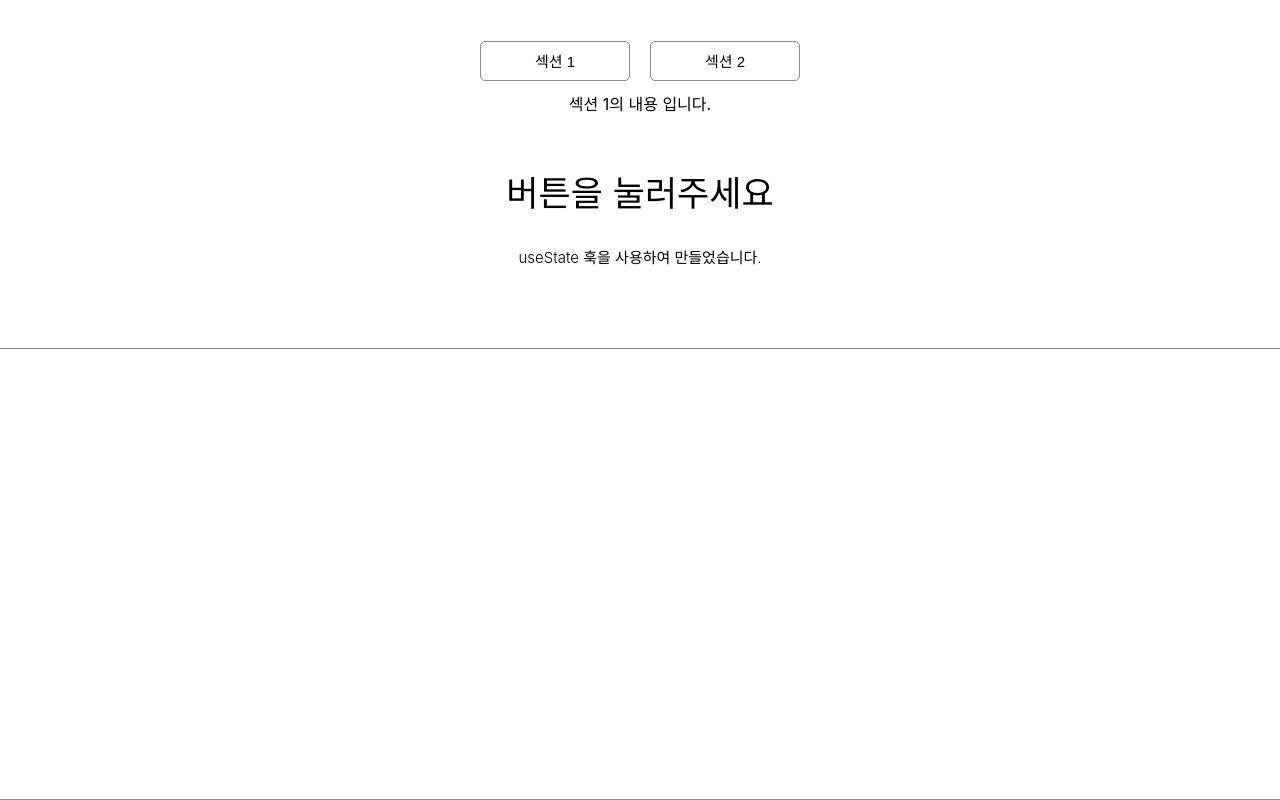
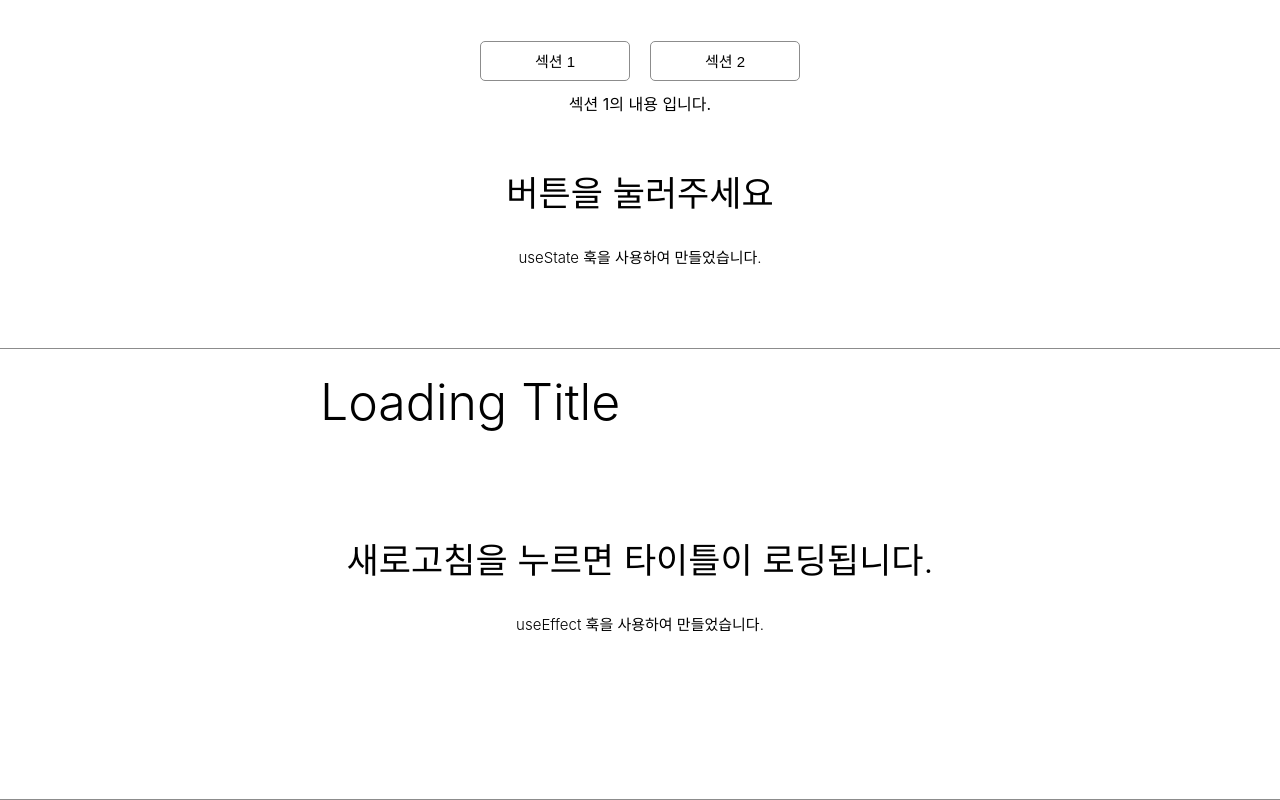
Before and after one commit to ldh3907/study-react-nomadcoder-10-kinds-hooks, a React (Create React App) app: page /#/ in a window 1280 px wide. Shown: the part 1104-1904 px from the top of the page. Built offline with nearby package versions, Linux system fonts and the light colour scheme.

Commit message:
update : loadingtitle
update : loadingtitle

```diff
--- a/src/components/loadingTitle.js
+++ b/src/components/loadingTitle.js
@@ -12,9 +12,22 @@ const LoadingTitle = () => {
     return setTitle;
   };
   const titleUpdater = useTitle("Loading...");
+  setTimeout(() => titleUpdater("10 Hooks"), 5000);
   return (
     <section id="LoadingTitle">
-      <div className="loadingtitle-container"></div>
+      <div className="loadingtitle-container">
+        <div className="loadingtitle-wrap">
+          <div className="loadingtitle-title">Loading Title</div>
+          <div className="loadingtitle-content-wrap">
+            <div className="loadingtitle-express">
+              새로고침을 누르면 타이틀이 로딩됩니다.
+            </div>
+            <div className="loadingtitle-explain">
+              useEffect 훅을 사용하여 만들었습니다.
+            </div>
+          </div>
+        </div>
+      </div>
     </section>
   );
 };
--- a/src/components/loadingtitle.css
+++ b/src/components/loadingtitle.css
@@ -8,3 +8,34 @@
   margin: auto;
   border-bottom: 0.5px solid #8c8c8c;
 }
+
+.loadingtitle-wrap {
+  width: 50%;
+  height: 90%;
+}
+
+.loadingtitle-title {
+  font-size: 50px;
+  font-weight: 300;
+}
+
+.loadingtitle-content-wrap {
+  margin-top: 50px;
+  display: flex;
+  align-items: center;
+  justify-content: center;
+  flex-direction: column;
+}
+
+.loadingtitle-express {
+  font-size: 35px;
+  font-weight: 300;
+  text-align: center;
+  margin-top: 50px;
+}
+
+.loadingtitle-explain {
+  font-size: 15px;
+  font-weight: 300;
+  margin: 30px;
+}
```
